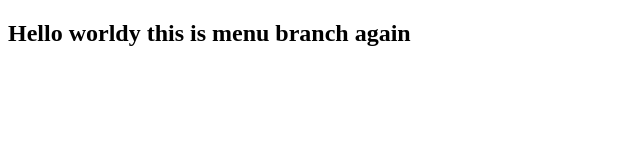
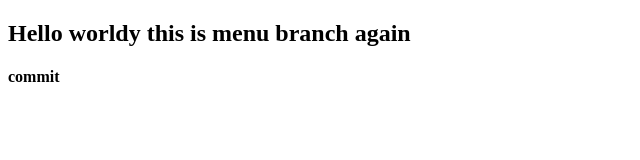
Before and after one commit to kdowd/marchWEBUX, a plain HTML site: page index.html in a window 1280 px wide. Shown: the full height of the page, 0-640 px from the left. Drawn offline with Linux system fonts and the light colour scheme.

Commit message:
george commit

```diff
--- a/index.html
+++ b/index.html
@@ -8,5 +8,7 @@
 </head>
 <body>
     <h2>Hello worldy this is menu branch again</h2>
+
+    <h4>commit</h4>
 </body>
 </html>
```
